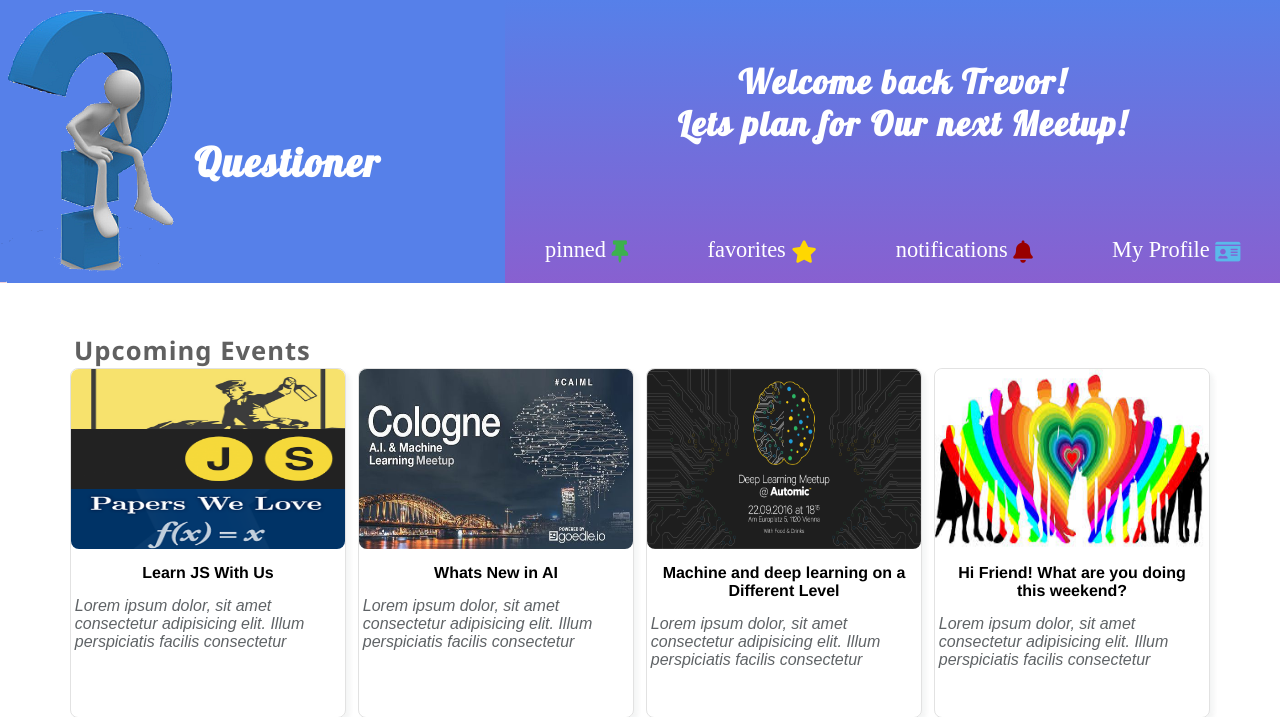
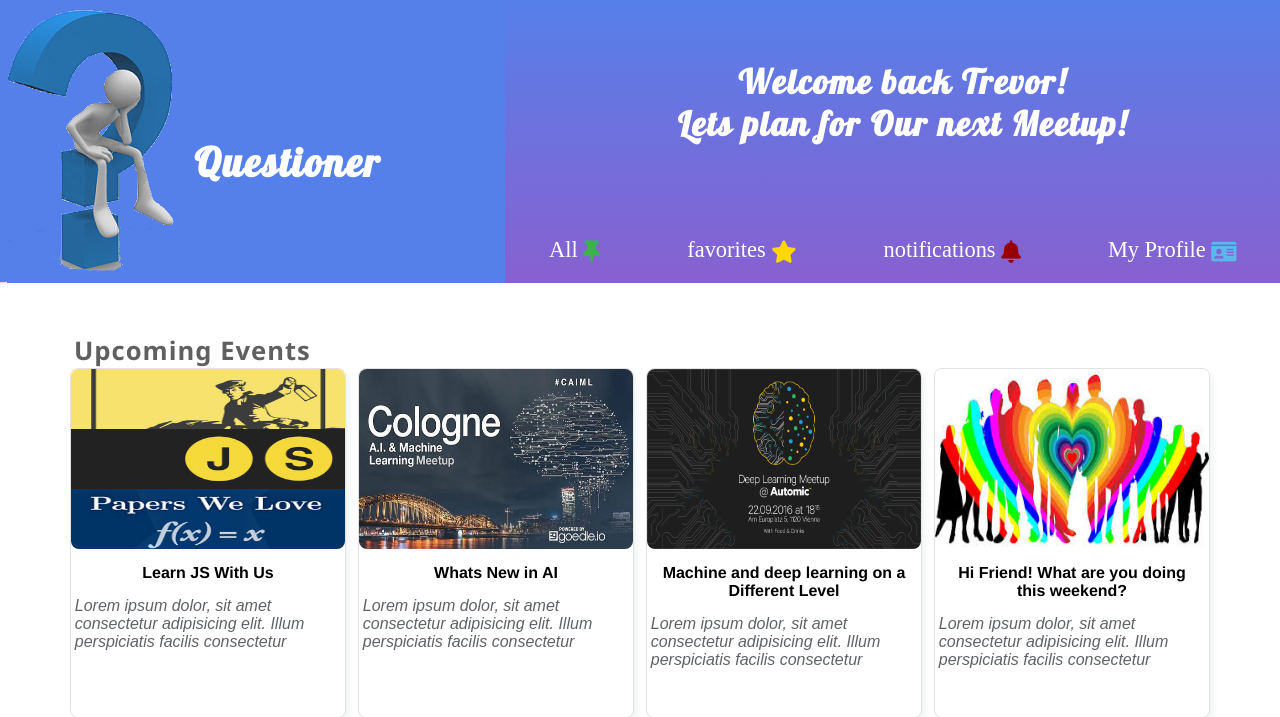
Before and after one commit to ceexon/the-Questioner, a Python web app: template UI/templates/meetups.html in a window 1280 px wide. Shown: the top 717 px of the page. Run offline with Jinja, Linux system fonts and the light colour scheme; the template is opened without the code that fills it, so the values that code supplies are empty.

Commit message:
[bug #163001245]update nav link

```diff
--- a/UI/templates/meetups.html
+++ b/UI/templates/meetups.html
@@ -34,7 +34,8 @@
 
 			</button> -->
 			<div class="main-page-nav">
-				<div class="nav-lists"><a href="" class="nav-links">pinned <span class="fas hide-icon fa-thumbtack"> </span> </a> </div>
+				<div class="nav-lists"><a href="meetups.html" class="nav-links">All <span class="fas hide-icon fa-thumbtack">
+						</span> </a> </div>
 				<div class="nav-lists"><a href="" class="nav-links">
 						favorites <span class="fas hide-icon fa-star"></span>
 					</a></div>
--- a/UI/templates/questions.html
+++ b/UI/templates/questions.html
@@ -29,7 +29,7 @@
 				</h1>
 			</div>
 			<div class="main-page-nav">
-				<div class="nav-lists"><a href="" class="nav-links">pinned <span class="fas fa-thumbtack"> </span> </a>
+				<div class="nav-lists"><a href="meetups.html" class="nav-links">All <span class="fas fa-thumbtack"> </span> </a>
 				</div>
 				<div class="nav-lists"><a href="" class="nav-links">
 						favorites <span class="fas fa-star"></span>
```
